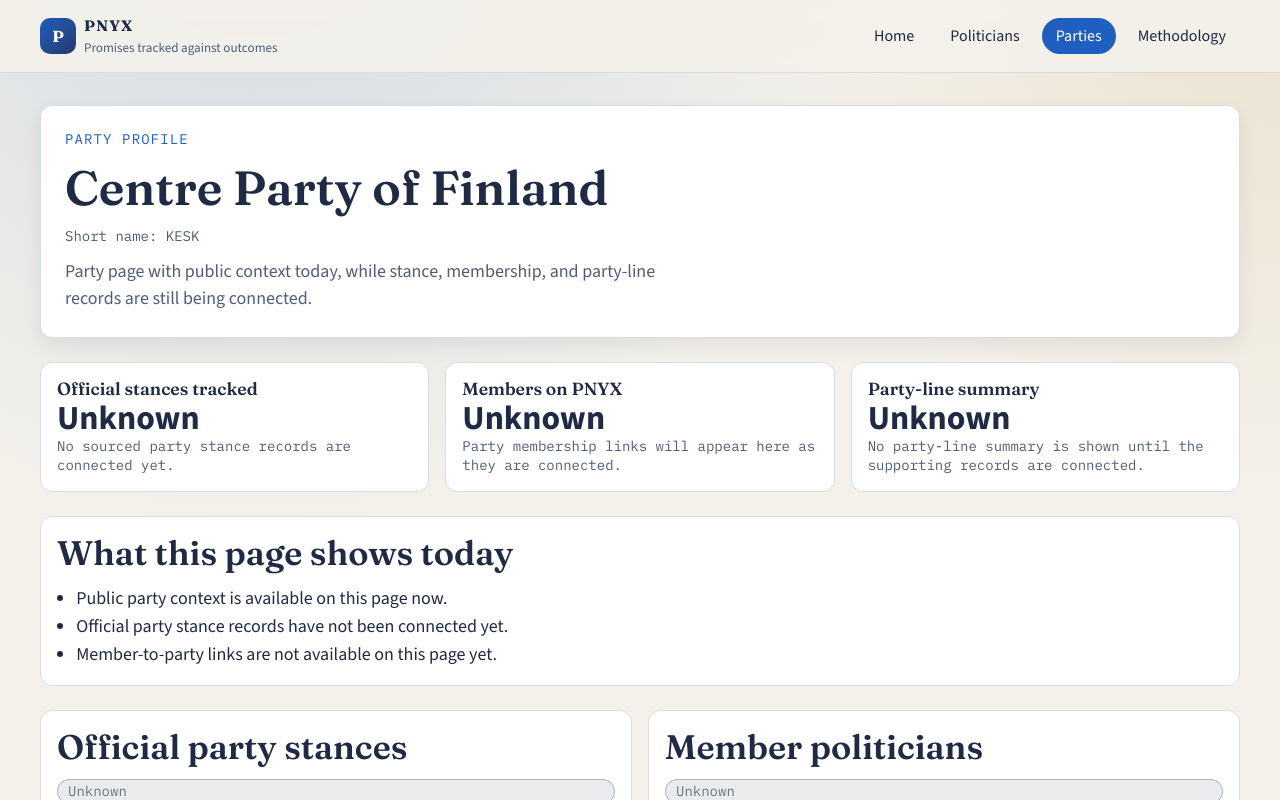
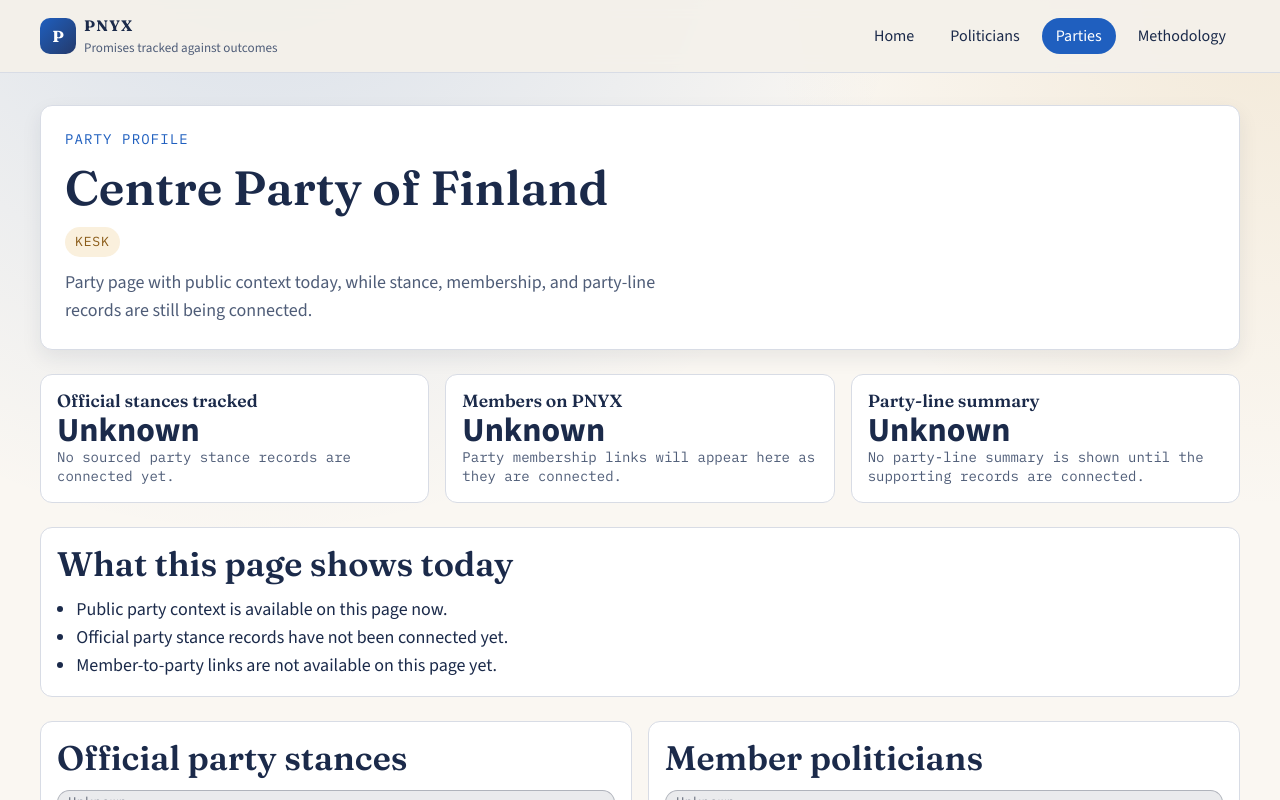
Before and after one commit to Jrwl1/pnyx, a React (Vite) app in the folder frontend/: page /parties/kesk in a window 1280 px wide. Shown: the top 800 px of the page. Built offline with nearby package versions, Linux system fonts and the light colour scheme; no server answers.

Commit message:
do(S-18): add amber party styling

```diff
--- a/frontend/src/routes/HomePage.tsx
+++ b/frontend/src/routes/HomePage.tsx
@@ -186,20 +186,24 @@
             latestPromises.map((entry) => (
               <article key={entry.promise.id} className="card promise-feed-card">
                 <p className="mono-inline">Promise record</p>
-                <h3>
-                  <Link to={`/promises/${entry.promise.id}`}>{truncatePromiseText(entry.promise.promiseText)}</Link>
-                </h3>
+                <div className="claim-block claim-block-compact">
+                  <h3>
+                    <Link to={`/promises/${entry.promise.id}`}>{truncatePromiseText(entry.promise.promiseText)}</Link>
+                  </h3>
+                </div>
                 <p className="meta-line">
                   {entry.politician ? (
                     <>
                       <Link to={`/politicians/${entry.politician.id}`}>{entry.politician.name}</Link>
-                      {" · "}
+                      {" \u00b7 "}
                       {entry.linkedParty ? (
-                        <Link to={`/parties/${entry.linkedParty.id}`}>{entry.linkedParty.shortName}</Link>
+                        <Link className="party-badge" to={`/parties/${entry.linkedParty.id}`}>
+                          {entry.linkedParty.shortName}
+                        </Link>
                       ) : (
                         getPartyAffiliationLabel(entry.politician)
                       )}
-                      {" · "}
+                      {" \u00b7 "}
                       {getTerritoryLabel(entry.politician) ?? "Region not provided"}
                     </>
                   ) : (
@@ -253,7 +257,7 @@
                     <p className="meta-line">{formatIdentityLine(row.politician.office, getTerritoryLabel(row.politician))}</p>
                   </div>
                   <div className="stat-strip" aria-label={`${row.politician.name} summary`}>
-                    <span className="stat-pill">{getPartyAffiliationLabel(row.politician)}</span>
+                    <span className="party-badge">{getPartyAffiliationLabel(row.politician)}</span>
                     <span className="stat-pill">{row.promiseStats.total} promises</span>
                     <span className="stat-pill">Updated {formatDate(row.lastUpdated)}</span>
                   </div>
@@ -284,7 +288,7 @@
               <article key={entry.party.id} className="card discovery-card">
                 <div className="stack-xs">
                   <h3>{entry.party.name}</h3>
-                  <p className="meta-line mono-inline">{entry.party.shortName}</p>
+                  <span className="party-badge">{entry.party.shortName}</span>
                   <p>{entry.party.contextLine}</p>
                 </div>
                 <div className="stat-strip" aria-label={`${entry.party.name} summary`}>
--- a/frontend/src/routes/PartiesPage.tsx
+++ b/frontend/src/routes/PartiesPage.tsx
@@ -41,9 +41,8 @@
           {PARTY_ROUTE_SHELLS.map((entry) => (
             <article key={entry.party.id} className="card stack-sm card-interactive">
               <div className="stack-xs">
-                <span className="placeholder-badge mono-inline">Party page</span>
+                <span className="party-badge">{entry.party.shortName}</span>
                 <h3>{entry.party.name}</h3>
-                <p className="meta-line mono-inline">{entry.party.shortName}</p>
                 <p>{entry.party.contextLine}</p>
               </div>
 
--- a/frontend/src/routes/PartyProfilePage.tsx
+++ b/frontend/src/routes/PartyProfilePage.tsx
@@ -29,7 +29,7 @@
       <section className="hero-panel stack-sm">
         <p className="eyebrow">Party profile</p>
         <h1>{partyShell.party.name}</h1>
-        <p className="meta-line mono-inline">Short name: {partyShell.party.shortName}</p>
+        <span className="party-badge">{partyShell.party.shortName}</span>
         <p className="lede">{partyShell.party.contextLine}</p>
       </section>
 
--- a/frontend/src/routes/PoliticianProfilePage.tsx
+++ b/frontend/src/routes/PoliticianProfilePage.tsx
@@ -81,7 +81,13 @@
         <p className="lede">{formatIdentityLine(politician.office, getTerritoryLabel(politician))}</p>
         <p className="meta-line">
           Party affiliation:{" "}
-          {linkedPartyShell ? <Link to={`/parties/${linkedPartyShell.party.id}`}>{getPartyAffiliationLabel(politician)}</Link> : getPartyAffiliationLabel(politician)}
+          {linkedPartyShell ? (
+            <Link className="party-badge" to={`/parties/${linkedPartyShell.party.id}`}>
+              {getPartyAffiliationLabel(politician)}
+            </Link>
+          ) : (
+            getPartyAffiliationLabel(politician)
+          )}
         </p>
         <p className="meta-line mono-inline">External id: {politician.externalId ?? "Data not yet available"}</p>
       </section>
@@ -118,7 +124,13 @@
         <article className="card stack-sm">
           <h2>Party affiliation</h2>
           <p>
-            {linkedPartyShell ? <Link to={`/parties/${linkedPartyShell.party.id}`}>{getPartyAffiliationLabel(politician)}</Link> : getPartyAffiliationLabel(politician)}
+            {linkedPartyShell ? (
+              <Link className="party-badge" to={`/parties/${linkedPartyShell.party.id}`}>
+                {getPartyAffiliationLabel(politician)}
+              </Link>
+            ) : (
+              getPartyAffiliationLabel(politician)
+            )}
           </p>
           <p className="meta-line">
             {linkedPartyShell ? "Party page available." : "No party affiliation is listed in the current record."}
--- a/frontend/src/routes/PromiseDetailPage.tsx
+++ b/frontend/src/routes/PromiseDetailPage.tsx
@@ -107,20 +107,29 @@
         <p className="meta-line">
           {politician ? (
             <>
-              <Link to={`/politicians/${politician.id}`}>{politician.name}</Link> - {formatIdentityLine(politician.office, getTerritoryLabel(politician))}
+              <Link to={`/politicians/${politician.id}`}>{politician.name}</Link>
+              {" \u00b7 "}
+              {formatIdentityLine(politician.office, getTerritoryLabel(politician))}
             </>
           ) : (
             <>Linked politician record not available</>
           )}
         </p>
         <p className="meta-line">
-          Party affiliation: {linkedPartyShell ? <Link to={`/parties/${linkedPartyShell.party.id}`}>{partyAffiliationLabel}</Link> : partyAffiliationLabel}
+          Party affiliation:{" "}
+          {linkedPartyShell ? (
+            <Link className="party-badge" to={`/parties/${linkedPartyShell.party.id}`}>
+              {partyAffiliationLabel}
+            </Link>
+          ) : (
+            partyAffiliationLabel
+          )}
         </p>
       </section>
 
-      <section className="card stack-sm" aria-label="Promise claim">
+      <section className="card stack-sm claim-block" aria-label="Promise claim">
         <h2>Promise claim</h2>
-        <p>{statement.body}</p>
+        <p className="claim-quote">{statement.body}</p>
         <p className="meta-line">Date promised: {formatDate(statement.dateSaid)}</p>
         <p>
           Source: <a href={statement.sourceUrl}>{statement.sourceUrl}</a>
--- a/frontend/src/styles.css
+++ b/frontend/src/styles.css
@@ -3,12 +3,14 @@
 @import url("https://fonts.googleapis.com/css2?family=Fraunces:opsz,wght@9..144,500;9..144,600;9..144,700&family=IBM+Plex+Mono:wght@400;500&family=Source+Sans+3:wght@400;500;600;700&display=swap");
 
 :root {
-  --bg-page: #f4f1ea;
+  --bg-page: #faf7f2;
   --bg-surface: #ffffff;
-  --ink-strong: #1f2a44;
+  --ink-strong: #1b2a4a;
   --ink-muted: #4f5d78;
   --accent-civic: #1f5fbf;
   --accent-civic-soft: #dfe9fb;
+  --accent-amber: #c8963e;
+  --accent-amber-soft: #faf0dd;
 
   --status-fulfilled: #2f7a4d;
   --status-broken: #b13a2f;
@@ -41,7 +43,7 @@
   font-family: "Source Sans 3", "Segoe UI", sans-serif;
   color: var(--ink-strong);
   background: radial-gradient(circle at 20% -10%, rgba(31, 95, 191, 0.16), transparent 38%),
-    radial-gradient(circle at 100% 0%, rgba(163, 108, 0, 0.11), transparent 28%), var(--bg-page);
+    radial-gradient(circle at 100% 0%, rgba(200, 150, 62, 0.14), transparent 28%), var(--bg-page);
   line-height: 1.55;
 }
 
@@ -586,6 +588,46 @@
   color: var(--accent-civic);
 }
 
+.party-badge {
+  display: inline-flex;
+  align-items: center;
+  width: fit-content;
+  border-radius: var(--radius-pill);
+  padding: 5px 10px;
+  background: var(--accent-amber-soft);
+  color: #8a5b18;
+  font-family: "IBM Plex Mono", Menlo, monospace;
+  font-size: 0.82rem;
+  letter-spacing: 0.06em;
+  text-decoration: none;
+  text-transform: uppercase;
+}
+
+.party-badge:hover {
+  background: #f2e1bd;
+}
+
+.claim-block {
+  border-left: 4px solid var(--accent-amber);
+  background: linear-gradient(180deg, #fffdf9, #fbf4e8);
+  border-radius: var(--radius-card);
+}
+
+.claim-block-compact {
+  padding: 14px 16px;
+}
+
+.claim-block a {
+  color: inherit;
+}
+
+.claim-quote {
+  margin: 0;
+  font-size: 1.18rem;
+  line-height: 1.6;
+  font-style: italic;
+}
+
 .metric-pair {
   display: flex;
   justify-content: space-between;
```
